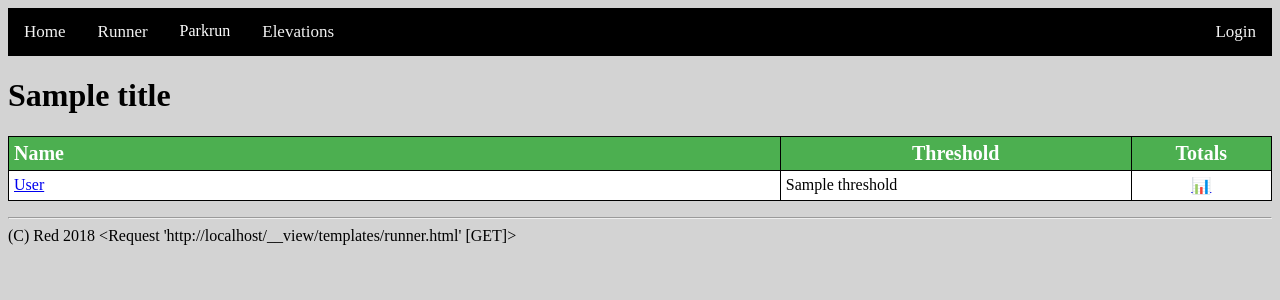
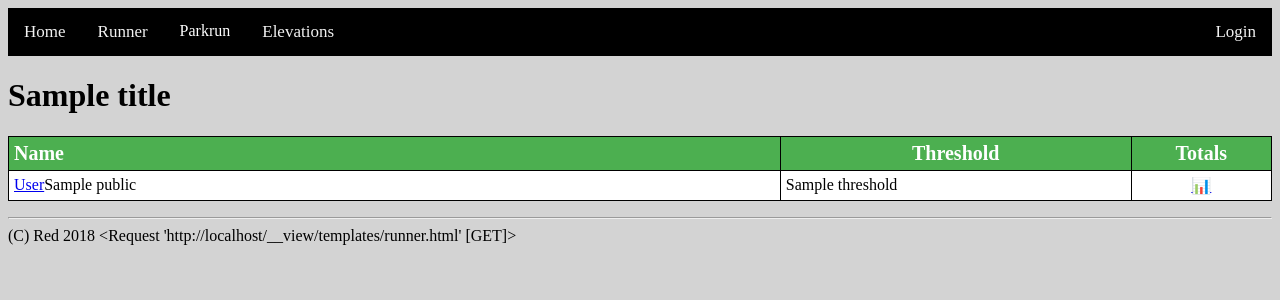
Before and after one commit to idx-horizon/redrunner, a Flask app: template templates/runner.html in a window 1280 px wide. Shown: the top 300 px of the page. Run offline with Flask 2, Linux system fonts and the light colour scheme; the template is opened without the code that fills it: most values are stand-ins (such as "Sample title", 1, 10 or a date in 2020); parts of the project's set-up code (start-up, migrations or seed data) failed here and were passed over.

Commit message:
Update runner.html

```diff
--- a/templates/runner.html
+++ b/templates/runner.html
@@ -10,7 +10,7 @@
 		</tr>
 		{% for item in data %}
 				<tr>
-					<td><a href="/parkrun/{{ item.rid }}">{{ item.fullname }}</a></td>
+					<td><a href="/parkrun/{{ item.rid }}">{{ item.fullname }}</a>{{ item.public}}</td>
 					<td>{{ item.threshold }}</td>
 					<td align="center"><a href="/parkrun/{{ item.rid }}/course"> 📊</a></td>
 		{% endfor %}
```
